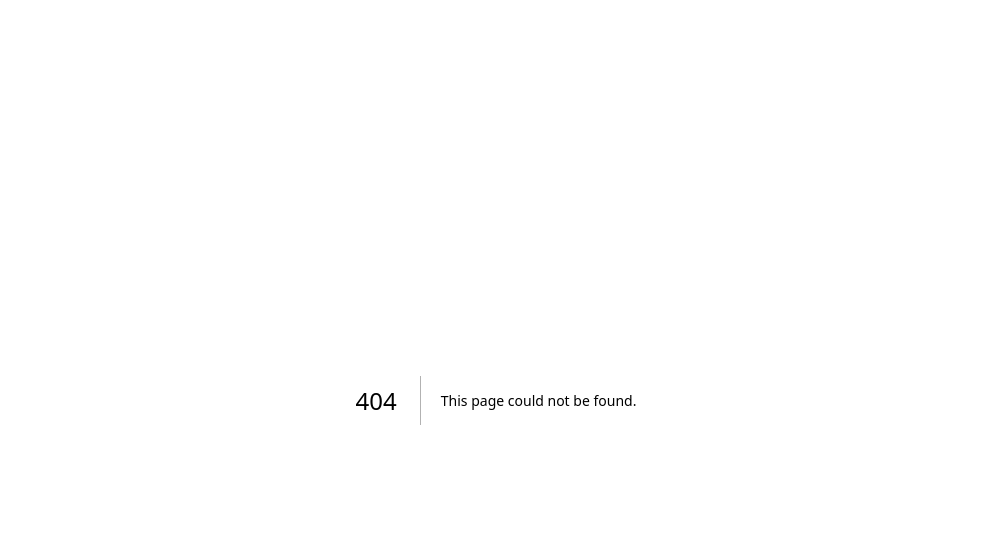
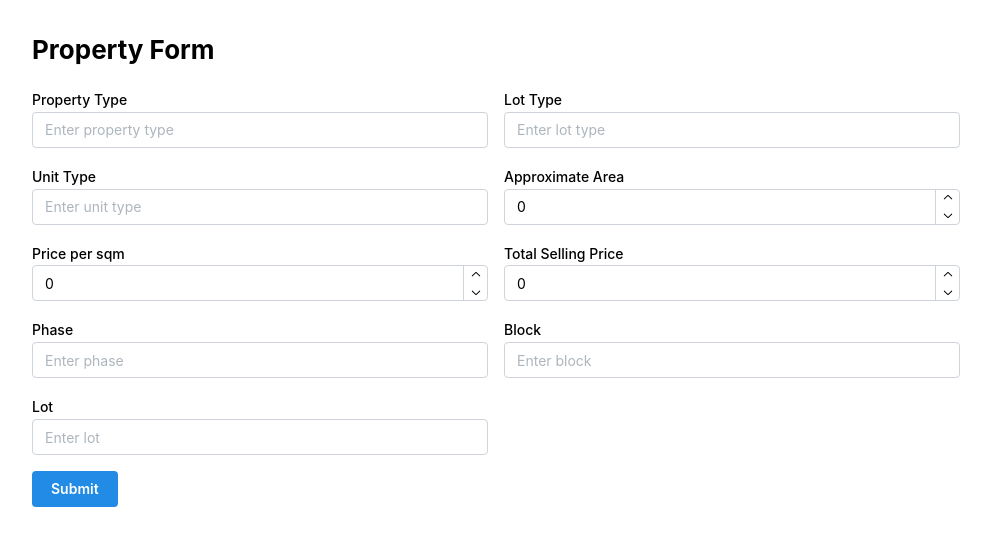
Before and after one commit to jovenntann/mantine, a Next.js app: page /form in a window 1280 px wide. Before the commit this address had no page. Shown: the top 546 px of the page, without its empty margins (144-1135 px from the left). Built offline with nearby package versions, Linux system fonts and the light colour scheme.

Commit message:
feat: Add new pages and mantine form dependency

```diff
--- a/package.json
+++ b/package.json
@@ -10,6 +10,7 @@
   },
   "dependencies": {
     "@mantine/core": "^7.11.2",
+    "@mantine/form": "^7.11.2",
     "@mantine/hooks": "^7.11.2",
     "next": "14.2.5",
     "react": "^18",
--- /dev/null
+++ b/src/app/form/page.tsx
@@ -0,0 +1,98 @@
+'use client';
+
+import { useForm } from '@mantine/form';
+import { Space, Title, TextInput, NumberInput, Select, Button, Container, Grid } from '@mantine/core';
+
+export default function PropertyForm() {
+  const form = useForm({
+    initialValues: {
+      propertyType: '',
+      lotType: '',
+      unitType: '',
+      approximateArea: 0,
+      pricePerSqm: 0,
+      totalSellingPrice: 0,
+      phase: '',
+      block: '',
+      lot: '',
+    },
+  });
+
+  return (
+    <Container>
+    <Space h="xl" />
+      <Title order={2} mb="lg">Property Form</Title>
+
+      <form onSubmit={form.onSubmit((values) => alert(JSON.stringify(values, null, 2)))}>
+        <Grid>
+          <Grid.Col span={6}>
+            <TextInput
+              label="Property Type"
+              placeholder="Enter property type"
+              {...form.getInputProps('propertyType')}
+            />
+          </Grid.Col>
+          <Grid.Col span={6}>
+            <TextInput
+              label="Lot Type"
+              placeholder="Enter lot type"
+              {...form.getInputProps('lotType')}
+            />
+          </Grid.Col>
+          <Grid.Col span={6}>
+            <TextInput
+              label="Unit Type"
+              placeholder="Enter unit type"
+              {...form.getInputProps('unitType')}
+            />
+          </Grid.Col>
+          <Grid.Col span={6}>
+            <NumberInput
+              label="Approximate Area"
+              placeholder="Enter approximate area"
+              {...form.getInputProps('approximateArea')}
+            />
+          </Grid.Col>
+          <Grid.Col span={6}>
+            <NumberInput
+              label="Price per sqm"
+              placeholder="Enter price per square meter"
+              {...form.getInputProps('pricePerSqm')}
+            />
+          </Grid.Col>
+          <Grid.Col span={6}>
+            <NumberInput
+              label="Total Selling Price"
+              placeholder="Enter total selling price"
+              {...form.getInputProps('totalSellingPrice')}
+            />
+          </Grid.Col>
+          <Grid.Col span={6}>
+            <TextInput
+              label="Phase"
+              placeholder="Enter phase"
+              {...form.getInputProps('phase')}
+            />
+          </Grid.Col>
+          <Grid.Col span={6}>
+            <TextInput
+              label="Block"
+              placeholder="Enter block"
+              {...form.getInputProps('block')}
+            />
+          </Grid.Col>
+          <Grid.Col span={6}>
+            <TextInput
+              label="Lot"
+              placeholder="Enter lot"
+              {...form.getInputProps('lot')}
+            />
+          </Grid.Col>
+        </Grid>
+        <Button type="submit" mt="md">
+          Submit
+        </Button>
+      </form>
+    </Container>
+  );
+}
```
Also changed, not shown: src/app/basic/page.tsx (added, +38 -0 lines), src/app/basic/styles.module.css (added, +71 -0 lines), 1 other file (tests, documents, lock files or other folders).
